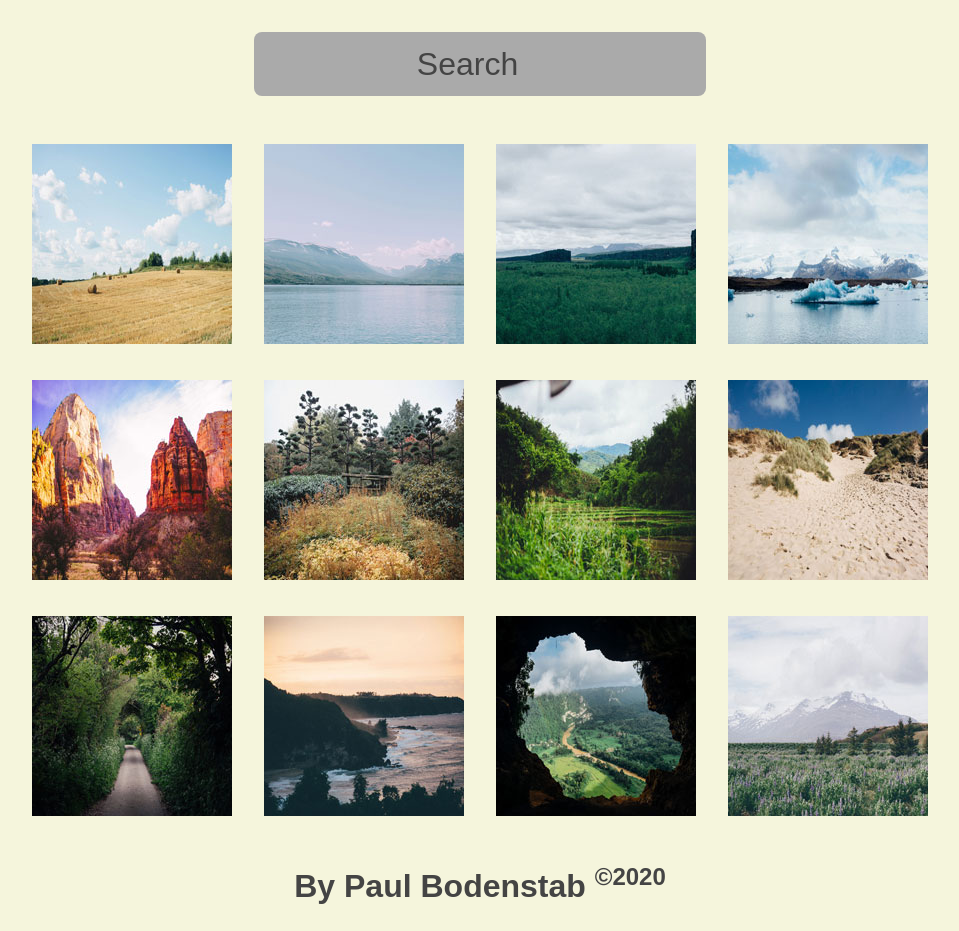
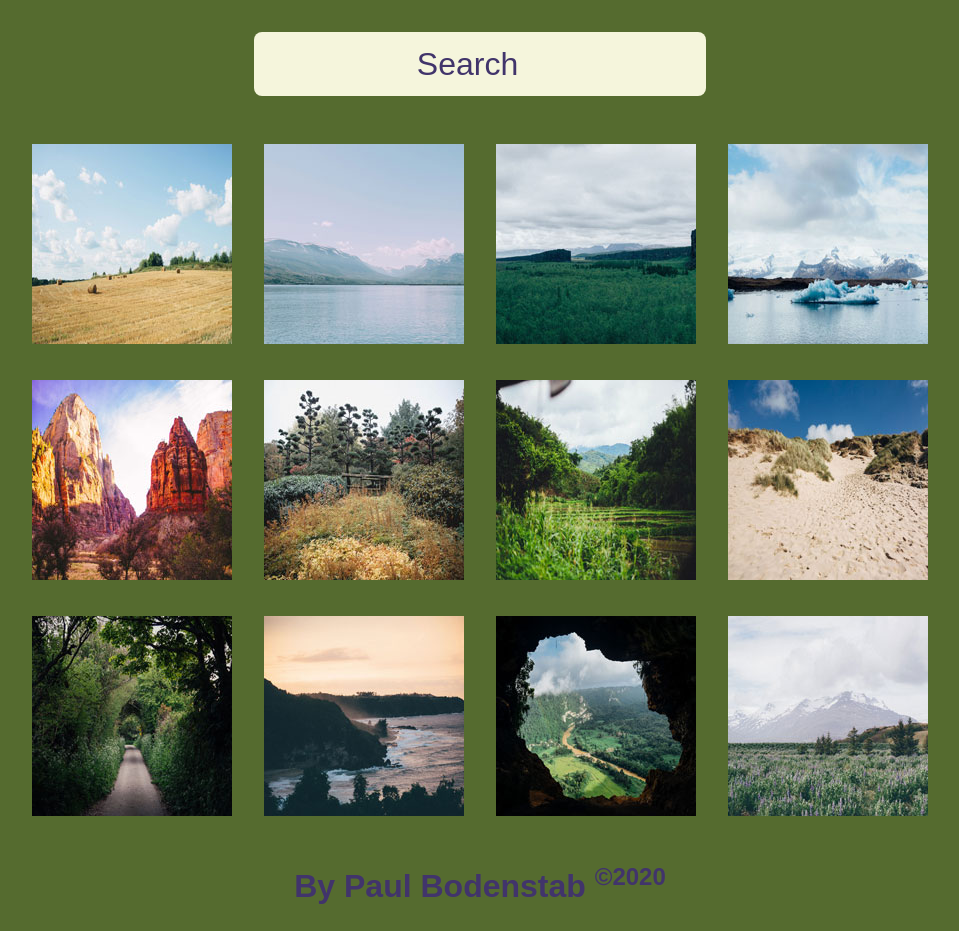
Before and after one commit to bodenstabp/image-search-engine, a plain HTML site: page index.html in a window 1280 px wide. Shown: the whole page, without its empty margins (160-1119 px from the left). Drawn offline with Linux system fonts and the light colour scheme.

Commit message:
style changes

```diff
--- a/scss/styles.scss
+++ b/scss/styles.scss
@@ -1,8 +1,10 @@
+$main-text-color: #41346B;
+
 body{
     padding: 0;
-    background-color: beige;
+    background-color: darkolivegreen;
     font-family: Arial, Helvetica, sans-serif;
-    color: #444;
+    color: $main-text-color;
 }
 
 .search{
@@ -13,8 +15,8 @@ body{
 }
 
 .search input{
-    background-color: #aaa;
-    color: #444;
+    background-color: beige;
+    color: $main-text-color;
     border: none;
     border-radius: 0.5rem;
     padding: 2rem 1rem;
@@ -24,7 +26,7 @@ body{
     font-size: 2rem;
 
     &::placeholder{
-        color: #444;
+        color: $main-text-color;
         text-align: center;
     }
 }
@@ -39,6 +41,17 @@ body{
     margin: 0 auto;
 }
 
+.img-container{
+    transition: transform 0.5s;
+
+    &:hover{
+        transform: scale(1.1) rotate(3deg);
+    }
+    &:nth-child(odd):hover{
+        transform: scale(1.1) rotate(-3deg);
+    }
+}
+
 h2{
     text-align: center;
     font-size: 2rem;
```
Also changed, not shown: css/styles.css, 1 other file.
